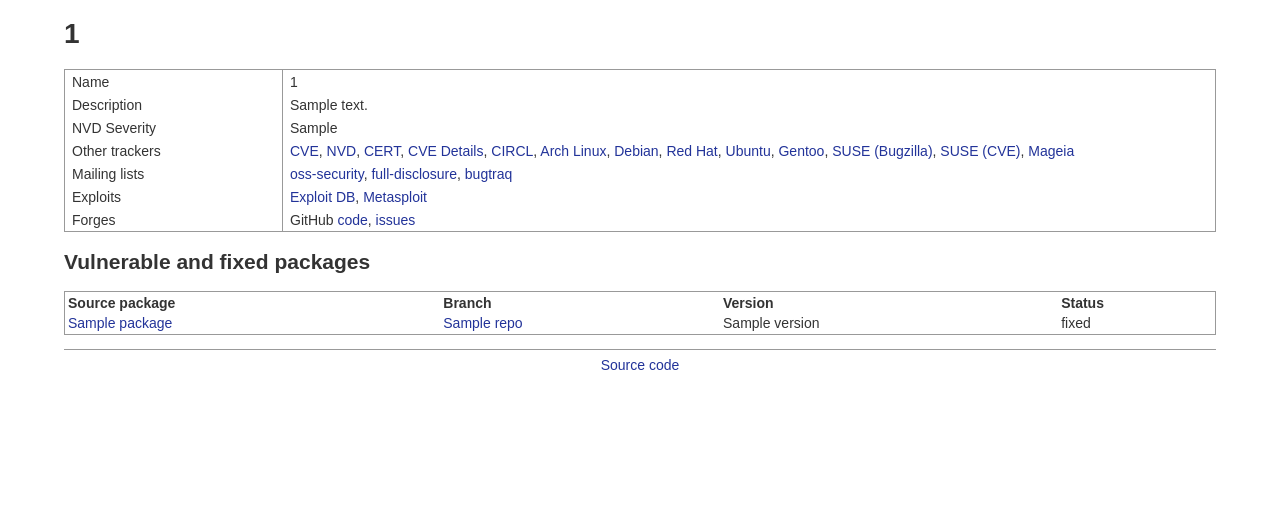
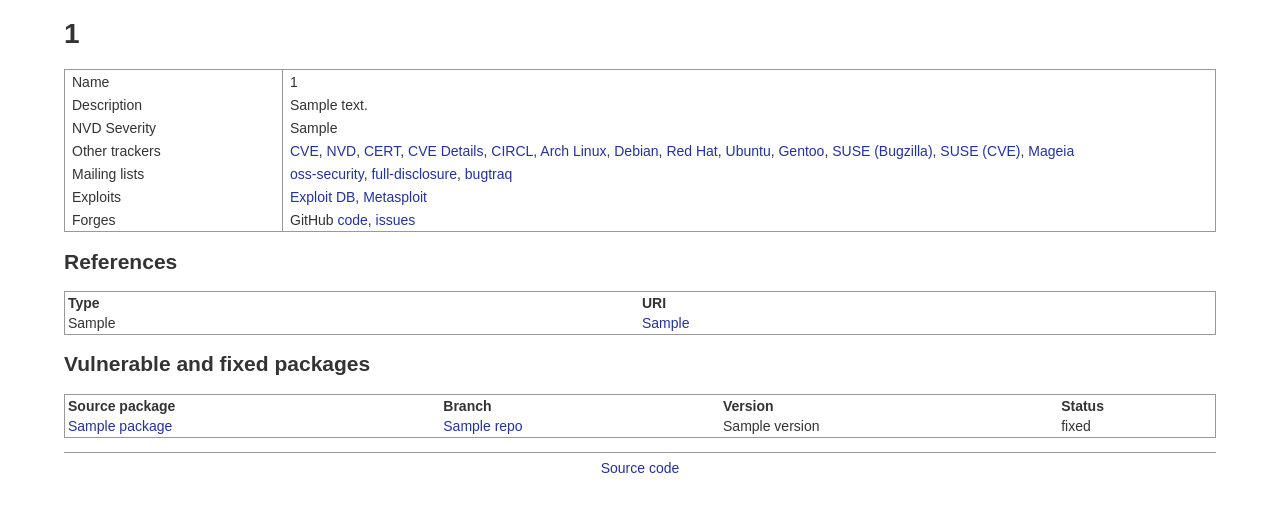
Before and after one commit to aquasecurity/secfixes-tracker, a Python web app: template secfixes_tracker/templates/vuln.html in a window 1280 px wide. Shown: the part 73-585 px from the top of the page. Run offline with Jinja, Linux system fonts and the light colour scheme; the template is opened without the code that fills it: most values are stand-ins (such as "Sample title", 1, 10 or a date in 2020).

Commit message:
vuln: display NVD references

```diff
--- a/secfixes_tracker/templates/vuln.html
+++ b/secfixes_tracker/templates/vuln.html
@@ -65,6 +65,25 @@
   </div>
 </div>
 
+<h2>References</h2>
+
+<table>
+  <thead>
+    <tr>
+      <th>Type</th>
+      <th>URI</th>
+    </tr>
+  </thead>
+  <tbody>
+{% for ref in vuln.references %}
+    <tr>
+      <td>{{ ref.ref_type }}</td>
+      <td><a href="{{ ref.ref_uri }}" target="_blank">{{ ref.ref_uri }}</a></td>
+    </tr>
+{% endfor %}
+  </tbody>
+</table>
+
 <h2>Vulnerable and fixed packages</h2>
 
 <table>
```
